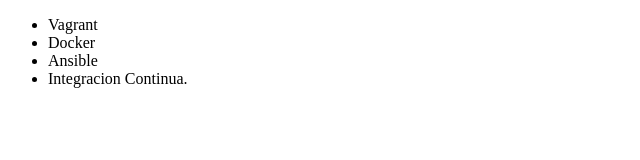
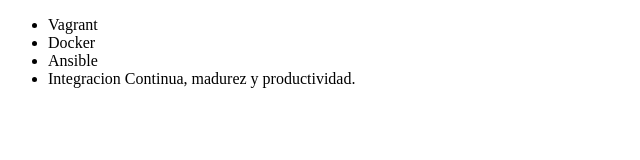
Before and after one commit to BrianMule/Alura-curso, a plain HTML site: page index.html in a window 1280 px wide. Shown: the whole page, without its empty margins (0-640 px from the left). Drawn offline with Linux system fonts and the light colour scheme.

Commit message:
Renombrando curso de integracion

```diff
--- a/index.html
+++ b/index.html
@@ -9,7 +9,7 @@
             <li>Vagrant</li>
             <li>Docker</li>
             <li>Ansible</li>
-            <li>Integracion Continua.</li>
+            <li>Integracion Continua, madurez y productividad.</li>
         </ul>
     </body>
 </html>
```
